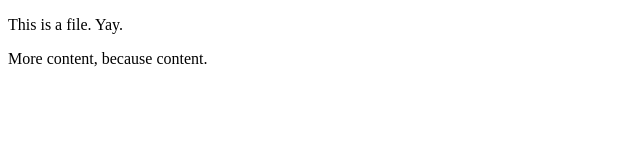
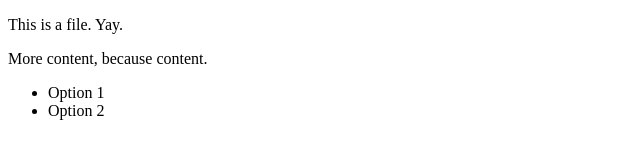
Before and after one commit to donburks/jun4_git_intro, a plain HTML site: page index.html in a window 1280 px wide. Shown: the whole page, without its empty margins (0-640 px from the left). Drawn offline with Linux system fonts and the light colour scheme.

Commit message:
Added ul to content

```diff
--- a/index.html
+++ b/index.html
@@ -6,5 +6,11 @@
   <body>
     <p>This is a file. Yay.</p>
     <p>More content, because content.</p>
+    <div>
+      <ul>
+        <li>Option 1</li>
+        <li>Option 2</li>
+      </ul>
+    </div>
   </body>
 </html>
```
